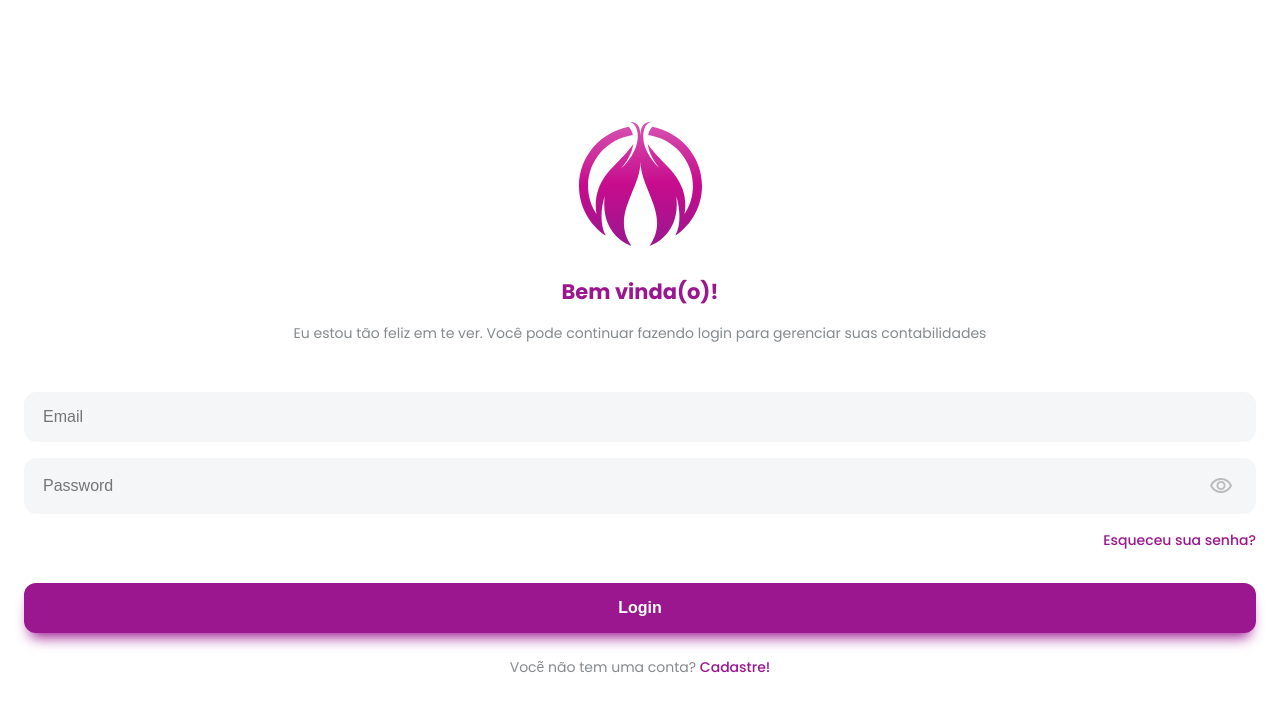
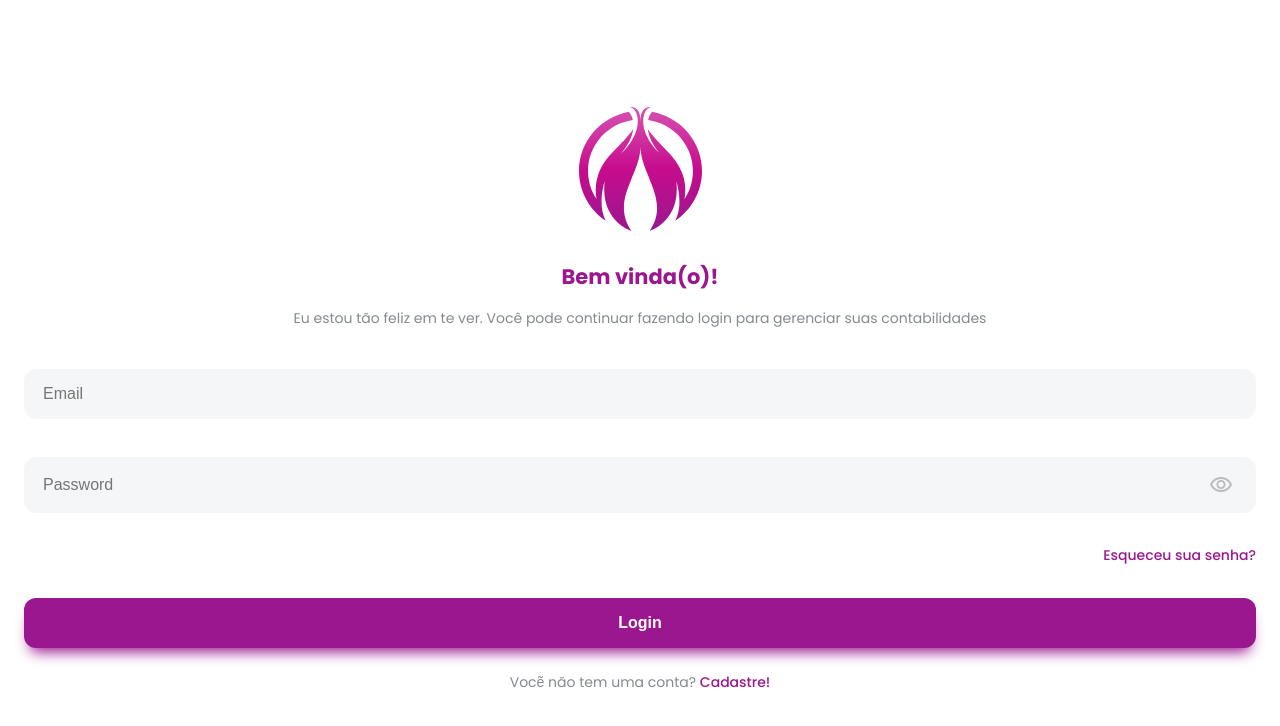
Before and after one commit to jadir-junior/cebs-frontend, an Angular app: page /login in a window 1280 px wide. Shown: the top 726 px of the page. Built offline with nearby package versions, Linux system fonts and the light colour scheme.

Commit message:
create form component

```diff
--- a/src/app/components/external/error/error.component.ts
+++ b/src/app/components/external/error/error.component.ts
@@ -7,7 +7,7 @@ import { Component } from '@angular/core'
     `
       .error {
         color: var(--text-error);
-        margin-top: 8px;
+        margin-top: 4px;
       }
     `,
   ],
--- /dev/null
+++ b/src/app/components/external/form/form.component.ts
@@ -0,0 +1,18 @@
+import { Component } from '@angular/core'
+
+@Component({
+  selector: 'cebs-form',
+  template: `
+    <div class="form">
+      <ng-content></ng-content>
+    </div>
+  `,
+  styles: [
+    `
+      .form {
+        height: 80.45px;
+      }
+    `,
+  ],
+})
+export class FormComponent {}
--- a/src/app/modules/login/login.component.html
+++ b/src/app/modules/login/login.component.html
@@ -11,6 +11,7 @@
   </div>
   <form [formGroup]="form" (submit)="onSubmit(form)" style="width: 100%">
     <div class="wrapper-input">
+      <cebs-form>
         <cebs-input type="email" placeholder="Email" formControlName="email"></cebs-input>
         <cebs-error
           *ngIf="((email.touched && email.dirty) || submitted) && email.errors?.['required']"
@@ -20,8 +21,11 @@
         <cebs-error *ngIf="(email.touched || email.dirty) && email.errors?.['email']">
           Informe um e-mail valido
         </cebs-error>
+      </cebs-form>
     </div>
+
     <div class="wrapper-input">
+      <cebs-form>
         <cebs-input
           placeholder="Password"
           formControlName="password"
@@ -38,6 +42,7 @@
           Password should have minimum 8 characters, at least 1 uppercase letter, 1
           lowercase letter and 1 number
         </cebs-error>
+      </cebs-form>
     </div>
     <div class="wrapper-link">
       <cebs-link>Esqueceu sua senha?</cebs-link>
--- a/src/app/modules/login/login.component.scss
+++ b/src/app/modules/login/login.component.scss
@@ -8,7 +8,7 @@
 }
 
 .wrapper-input {
-  margin: 16px 0;
+  margin: 8px 0;
 }
 
 .wrapper-link {
--- a/src/app/shared-components.module.ts
+++ b/src/app/shared-components.module.ts
@@ -1,6 +1,7 @@
 import { ButtonModule } from './components/external/button/button.module'
 import { ContainerModule } from './components/external/container/container.module'
 import { ErrorModule } from './components/external/error/error.module'
+import { FormModule } from './components/external/form/form.module'
 import { InputModule } from './components/external/input/input.module'
 import { LinkModule } from './components/external/link/link.module'
 import { LogoModule } from './components/internal/logo/logo.module'
@@ -17,6 +18,7 @@ const modules = [
   InputModule,
   LinkModule,
   ErrorModule,
+  FormModule,
 ]
 
 @NgModule({
```
Also changed, not shown: src/app/components/external/form/form.module.ts (added, +10 -0 lines), 1 other file (tests, documents, lock files or other folders). Lines whose indentation alone changed are shown as unchanged.
